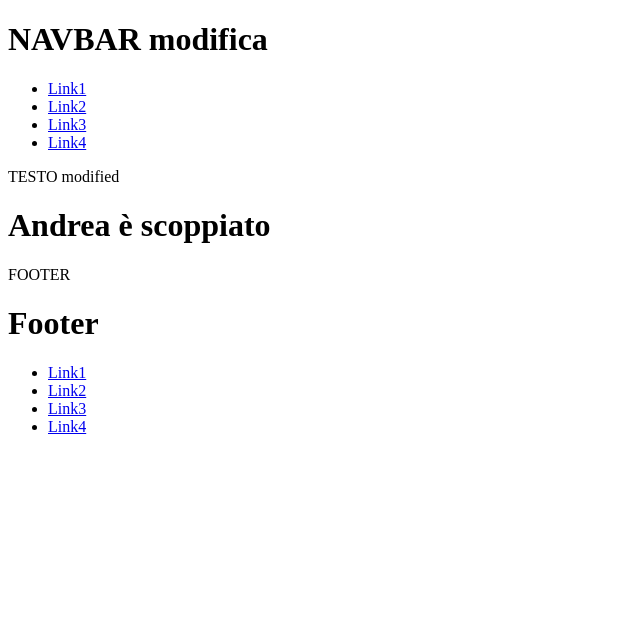
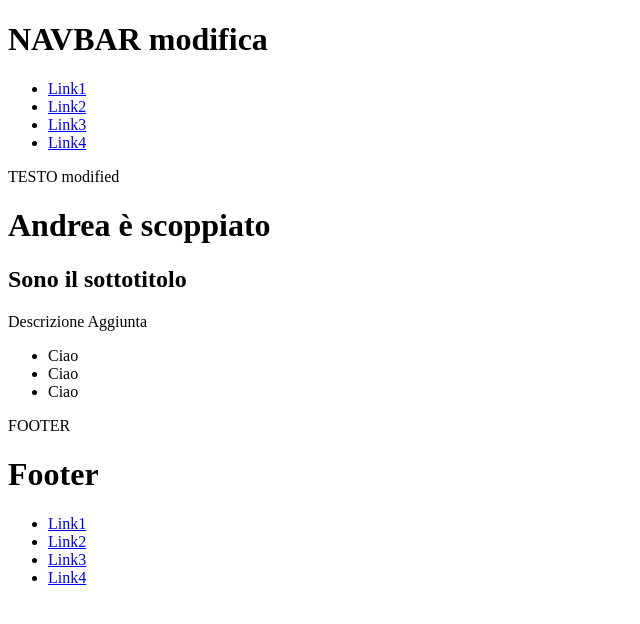
Before and after one commit to CiccioAcq/EsercizioGit, a plain HTML site: page index.html in a window 1280 px wide. Shown: the whole page, without its empty margins (0-640 px from the left). Drawn offline with Linux system fonts and the light colour scheme.

Commit message:
add body-2

```diff
--- a/index.html
+++ b/index.html
@@ -27,6 +27,20 @@
 <h1>Andrea è scoppiato</h1>
 
 
+<!--BODY-2-->
+<section>
+    <h2>Sono il sottotitolo</h2>
+    <p>Descrizione
+        <span>Aggiunta</span>
+    </p>
+    <ul>
+        <li>Ciao</li>
+        <li>Ciao</li>
+        <li>Ciao</li>
+    </ul>
+</section>
+
+
 <!--FOOTER-->
 
 <footer>FOOTER
```
